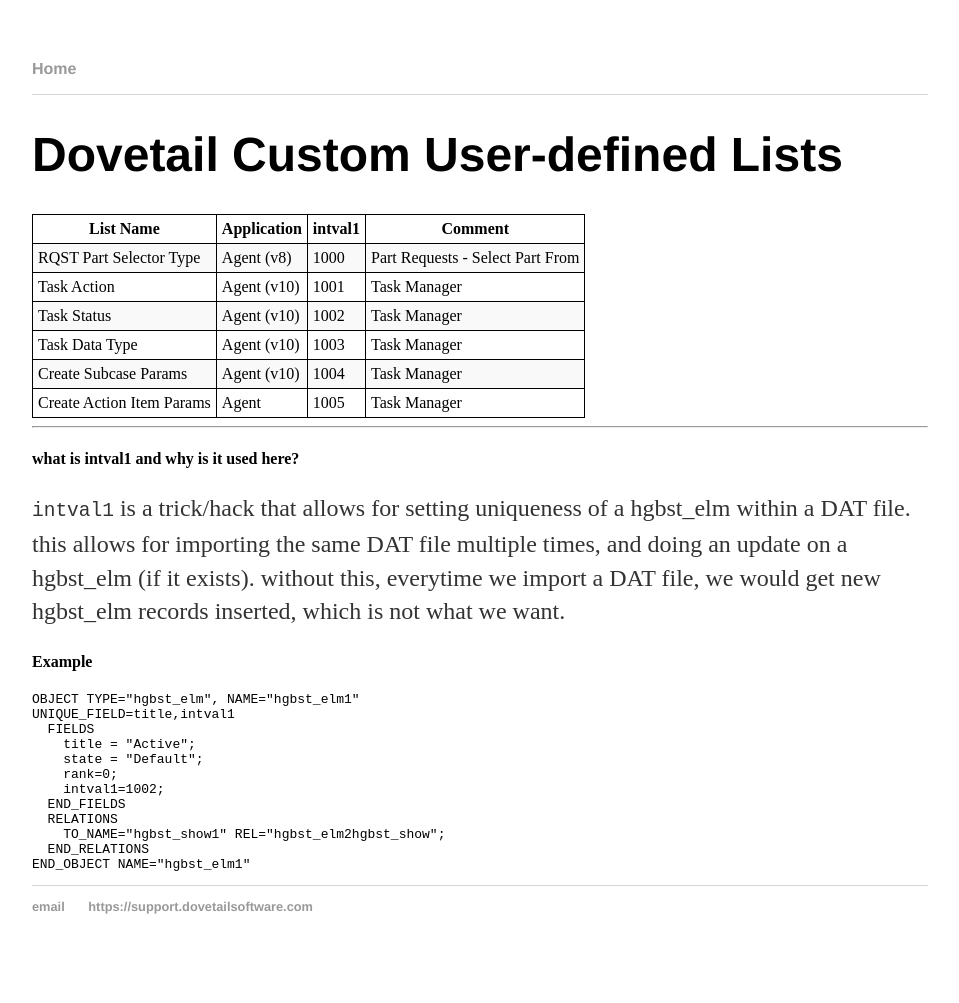
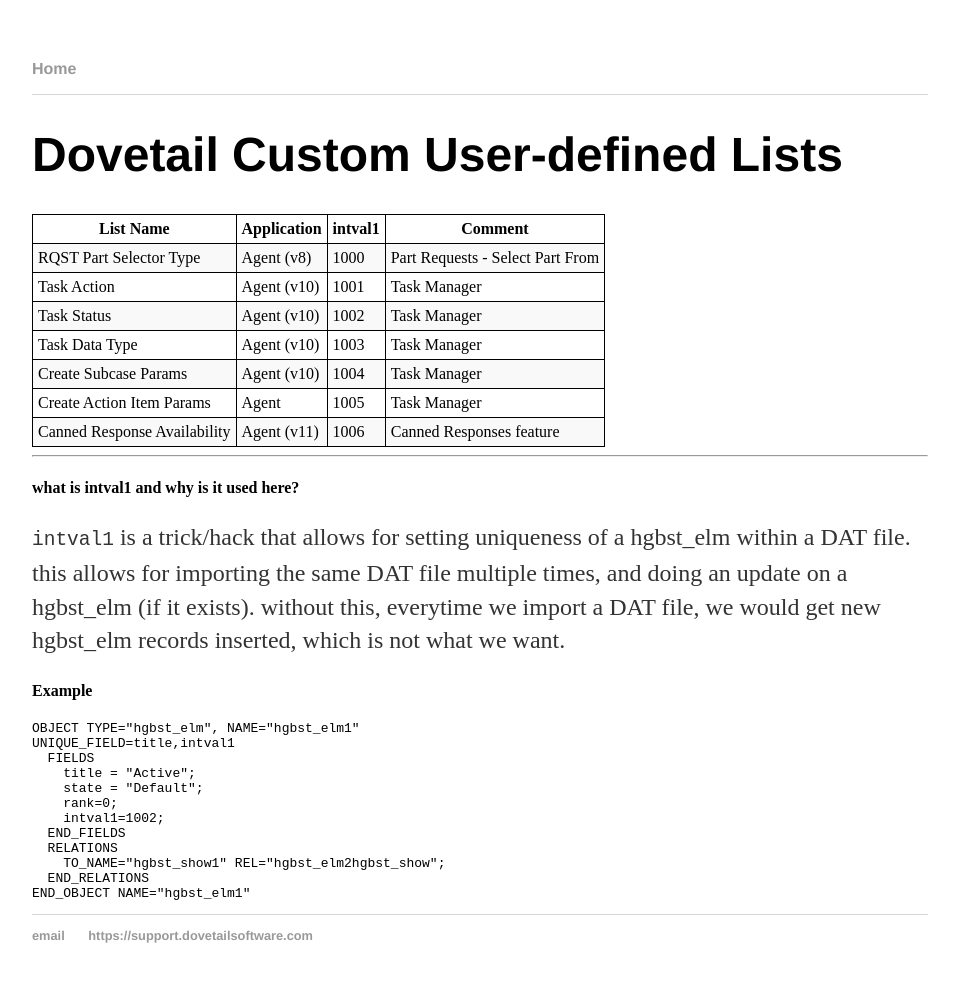
Before and after one commit to DovetailSoftware/dovetail-defined, a Jekyll site: the page built from pages/user-defined-lists.md, in a window 1280 px wide. Shown: the whole page, without its empty margins (160-1119 px from the left). Built offline with Jekyll 4.4.1, drawn with Linux system fonts in a browser that asks for light colours; before the commit the page ends 974 px from its top, so only the background shows below that.

Commit message:
add Canned Response Availability

```diff
--- a/pages/user-defined-lists.md
+++ b/pages/user-defined-lists.md
@@ -14,6 +14,8 @@
 | Task Data Type | Agent (v10)  | 1003 | Task Manager|
 | Create Subcase Params | Agent (v10)  | 1004 | Task Manager|
 | Create Action Item Params | Agent  | 1005 | Task Manager|
+| Canned Response Availability | Agent (v11) | 1006 | Canned Responses feature|
+
 
 ---
 
```
